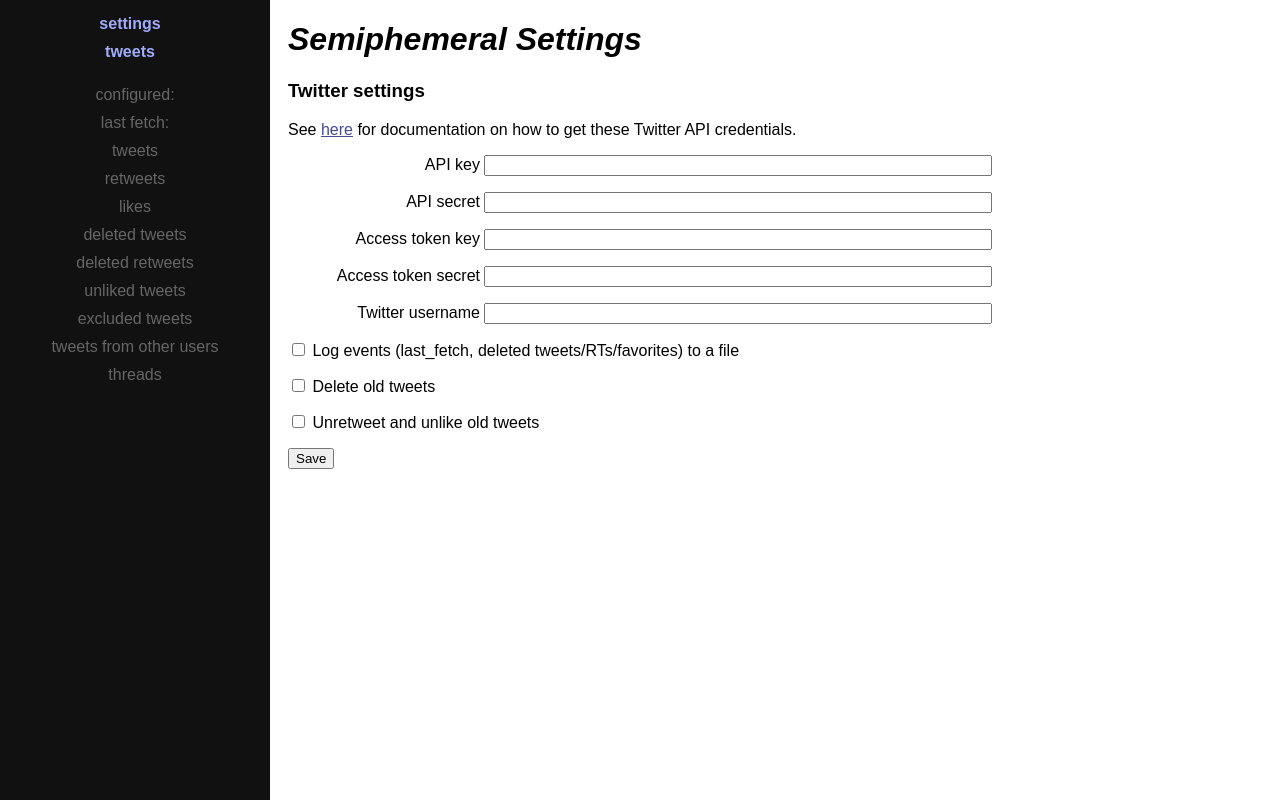
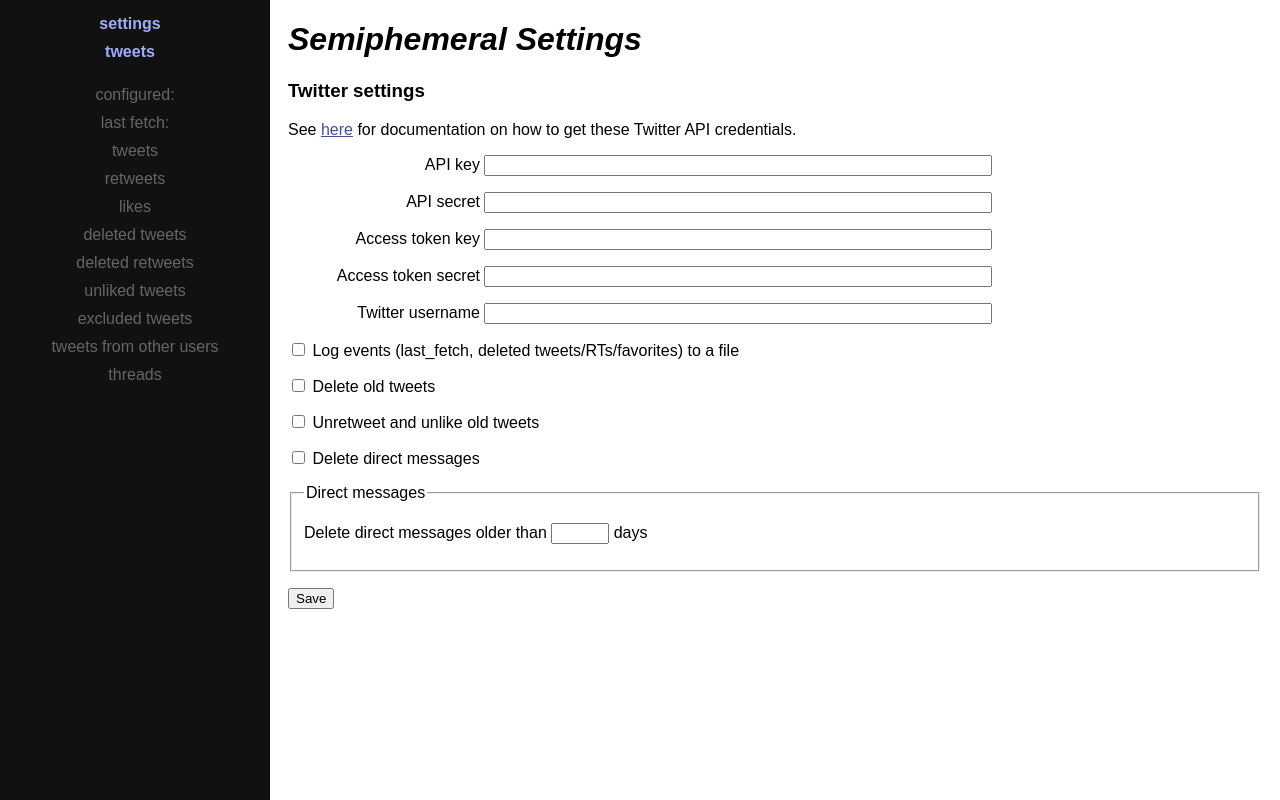
Before and after one commit to micahflee/semiphemeral, a Flask app: template semiphemeral/templates/settings.html in a window 1280 px wide. Run offline with Flask 2, Linux system fonts and the light colour scheme; the template is opened without the code that fills it, so the values that code supplies are empty.

Commit message:
Add delete DMs to settings

```diff
--- a/semiphemeral/settings.py
+++ b/semiphemeral/settings.py
@@ -22,8 +22,8 @@ class Settings(object):
             'retweets_likes_retweets_threshold': 30,
             'retweets_likes_delete_likes': True,
             'retweets_likes_likes_threshold': 60,
-            #'delete_dms': True,
-            #'dms_days_threshold': 30,
+            'delete_dms': True,
+            'dms_days_threshold': 30,
             'since_id': None,
             #'dms_since_id': None,
             'last_fetch': None,
--- a/semiphemeral/templates/settings.html
+++ b/semiphemeral/templates/settings.html
@@ -114,6 +114,24 @@
 
     </fieldset>
 
+    <p>
+      <label class="checkbox">
+        <input type="checkbox" class="dms-checkbox" name="delete_dms" {% if delete_dms %}checked="checked"{% endif %} />
+        Delete direct messages
+      </label>
+    </p>
+
+    <fieldset class="dms-fieldset">
+      <legend>Direct messages</legend>
+
+      <p>
+        Delete direct messages older than
+        <input class="small" type="number" min="0"  name="dms_days_threshold" value="{{ dms_days_threshold }}" \>
+        days
+      </p>
+
+    </fieldset>
+
     <p><input type="submit" value="Save" /></p>
 
   </form>
--- a/semiphemeral/web.py
+++ b/semiphemeral/web.py
@@ -59,6 +59,12 @@ def create_app(common):
                 common.settings.set('retweets_likes_delete_likes', False)
             common.settings.set('retweets_likes_likes_threshold', int(request.form['retweets_likes_likes_threshold']))
 
+            if 'delete_dms' in request.form:
+                common.settings.set('delete_dms', request.form['delete_dms'] == 'on')
+            else:
+                common.settings.set('delete_dms', False)
+            common.settings.set('dms_days_threshold', int(request.form['dms_days_threshold']))
+
             common.settings.save()
 
             # Recalculate excluded threads with these new settings
@@ -83,7 +89,9 @@ def create_app(common):
             retweets_likes_delete_retweets=common.settings.get('retweets_likes_delete_retweets'),
             retweets_likes_retweets_threshold=common.settings.get('retweets_likes_retweets_threshold'),
             retweets_likes_delete_likes=common.settings.get('retweets_likes_delete_likes'),
-            retweets_likes_likes_threshold=common.settings.get('retweets_likes_likes_threshold'))
+            retweets_likes_likes_threshold=common.settings.get('retweets_likes_likes_threshold'),
+            delete_dms=common.settings.get('delete_dms'),
+            dms_days_threshold=common.settings.get('dms_days_threshold'))
 
     @app.route("/tweets")
     def tweets():
```
